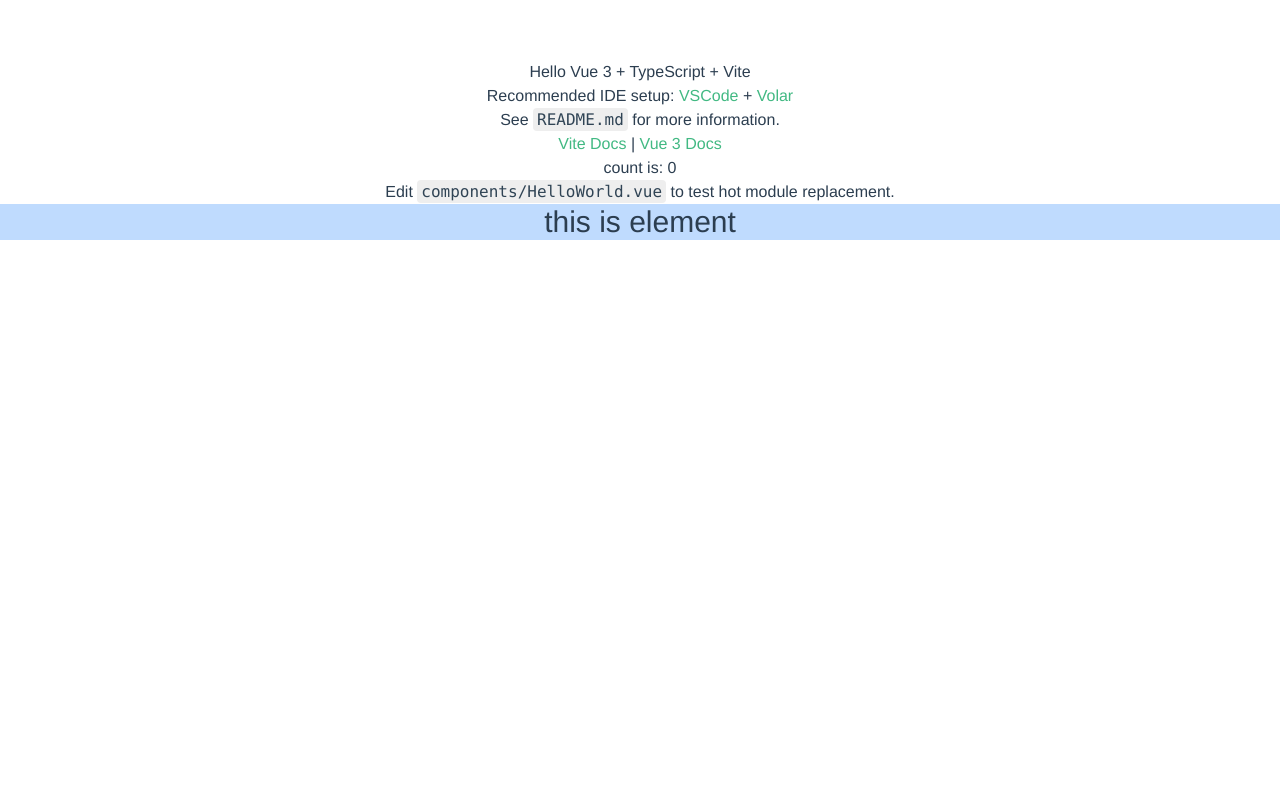
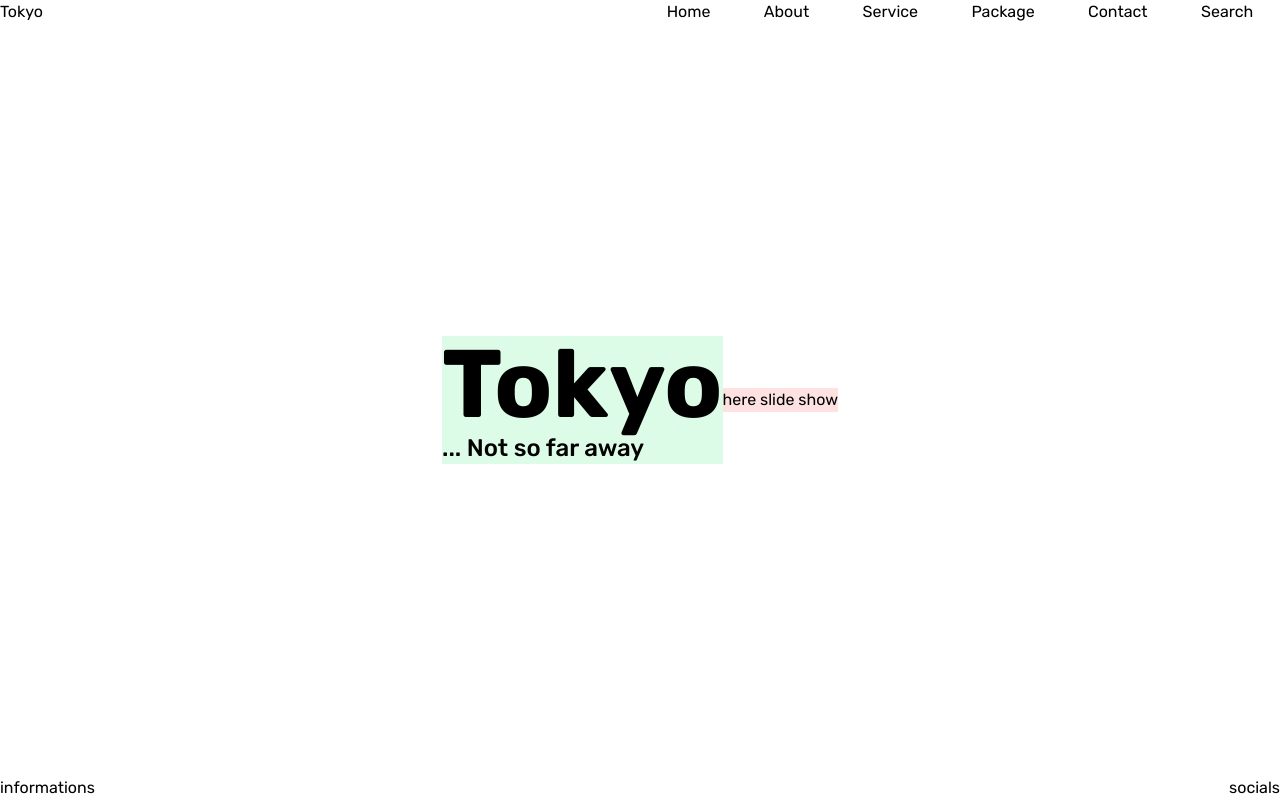
Before and after one commit to Karm0s/tokyo-travel-landing, a Vue app: page / in a window 1280 px wide. Built offline with nearby package versions, Linux system fonts and the light colour scheme.

Commit message:
Initial commit

```diff
--- a/index.html
+++ b/index.html
@@ -3,6 +3,9 @@
 	<head>
 		<meta charset="UTF-8" />
 		<link rel="icon" href="/favicon.ico" />
+		<link rel="preconnect" href="https://fonts.googleapis.com" />
+		<link rel="preconnect" href="https://fonts.gstatic.com" crossorigin />
+		<link href="https://fonts.googleapis.com/css2?family=Rubik:wght@400;500;600;700&display=swap" rel="stylesheet" />
 		<meta name="viewport" content="width=device-width, initial-scale=1.0" />
 		<title>Vite App</title>
 	</head>
--- a/src/App.vue
+++ b/src/App.vue
@@ -1,19 +1,31 @@
 <script setup lang="ts">
-import HelloWorld from './components/HelloWorld.vue'
+import Navbar from './components/Navbar.vue'
+
 </script>
 
 <template>
-	<HelloWorld msg="Hello Vue 3 + TypeScript + Vite" />
-	<div class="bg-blue-200 text-3xl">this is element</div>
+	<section class="h-screen flex flex-col justify-between">
+		<Navbar></Navbar>
+		<div class="w-full flex justify-center items-center">
+			<div class="heading-wrapper bg-green-100">
+				<h1 class="text-8xl font-bold">Tokyo</h1>
+				<h2 class="text-2xl font-medium">... Not so far away</h2>
+			</div>
+			<div class="slideshow-wrapper bg-red-100">here slide show</div>
+		</div>
+		<div class="flex justify-between items-center">
+			<div class="infos">informations</div>
+			<div class="socials">socials</div>
+		</div>
+	</section>
 </template>
 
 <style>
 #app {
-	font-family: Avenir, Helvetica, Arial, sans-serif;
 	-webkit-font-smoothing: antialiased;
 	-moz-osx-font-smoothing: grayscale;
-	text-align: center;
-	color: #2c3e50;
-	margin-top: 60px;
+}
+* {
+	font-family: "Rubik";
 }
 </style>
--- a/src/components/HelloWorld.vue
+++ /dev/null
@@ -1,52 +0,0 @@
-<script setup lang="ts">
-import { ref } from 'vue'
-
-defineProps<{ msg: string }>()
-
-const count = ref(0)
-</script>
-
-<template>
-  <h1>{{ msg }}</h1>
-
-  <p>
-    Recommended IDE setup:
-    <a href="https://code.visualstudio.com/" target="_blank">VSCode</a>
-    +
-    <a href="https://github.com/johnsoncodehk/volar" target="_blank">Volar</a>
-  </p>
-
-  <p>See <code>README.md</code> for more information.</p>
-
-  <p>
-    <a href="https://vitejs.dev/guide/features.html" target="_blank">
-      Vite Docs
-    </a>
-    |
-    <a href="https://v3.vuejs.org/" target="_blank">Vue 3 Docs</a>
-  </p>
-
-  <button type="button" @click="count++">count is: {{ count }}</button>
-  <p>
-    Edit
-    <code>components/HelloWorld.vue</code> to test hot module replacement.
-  </p>
-</template>
-
-<style scoped>
-a {
-  color: #42b983;
-}
-
-label {
-  margin: 0 0.5em;
-  font-weight: bold;
-}
-
-code {
-  background-color: #eee;
-  padding: 2px 4px;
-  border-radius: 4px;
-  color: #304455;
-}
-</style>
--- /dev/null
+++ b/src/components/Navbar.vue
@@ -0,0 +1,21 @@
+<script setup lang="ts">
+</script>
+
+<template>
+	<nav class="flex justify-between items-center">
+		<div class="brand">
+			<h1>Tokyo</h1>
+		</div>
+		<div class="links w-1/2 flex justify-around">
+			<a href="">Home</a>
+			<a href="">About</a>
+			<a href="">Service</a>
+			<a href="">Package</a>
+			<a href="">Contact</a>
+			<a href="">Search</a>
+		</div>
+	</nav>
+</template>
+
+<style>
+</style>
```
Lines whose indentation alone changed are shown as unchanged.
